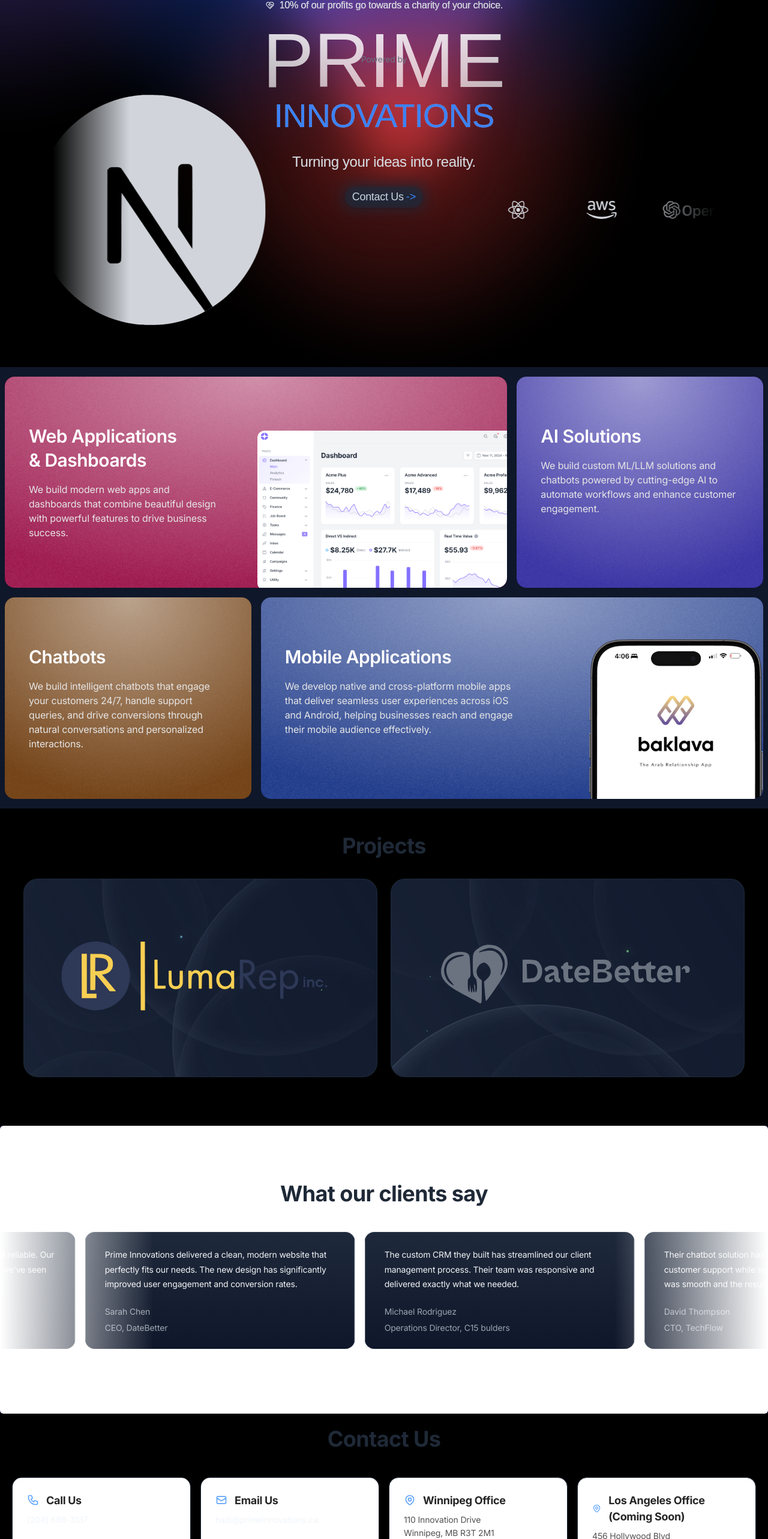
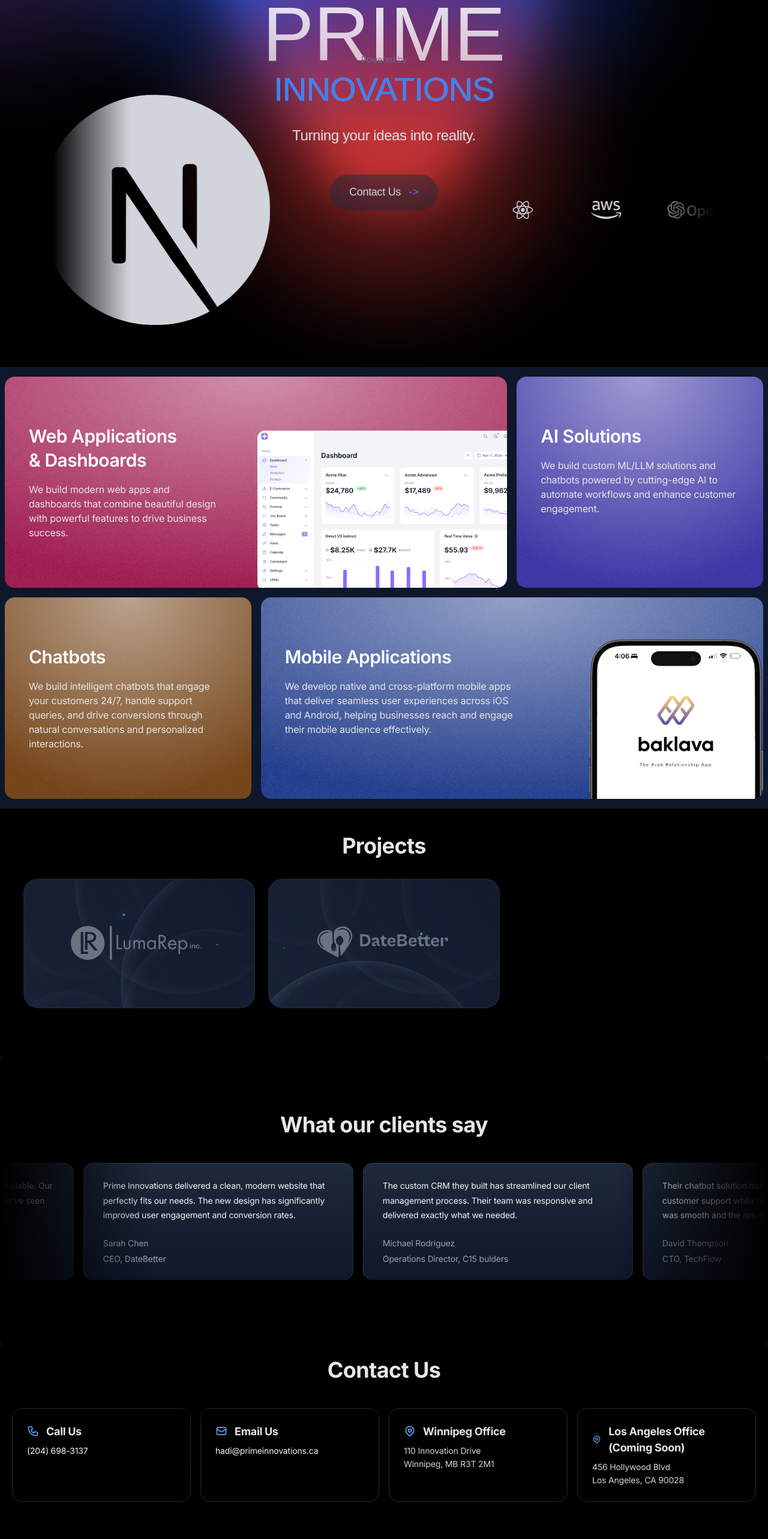
Before and after one commit to hadiabdul-ai/prime_innovations, a Next.js app: page / in a window 1280 px wide. Shown: the part 188-2754 px from the top of the page at 60% size. Built offline with nearby package versions, Linux system fonts and the light colour scheme.

Commit message:
enhancements fro ios safari

```diff
--- a/app/(default)/customers/customers-list.tsx
+++ b/app/(default)/customers/customers-list.tsx
@@ -44,7 +44,7 @@ export default function CustomersList() {
 
   return (
   <div className="max-w-[352px] mx-auto sm:max-w-[728px] lg:max-w-none pb-12 md:pb-20">
-    <Highlighter className="grid gap-6 sm:grid-cols-2 lg:grid-cols-2 group [&_*:nth-child(n+5):not(:nth-child(n+12))]:order-1 [&_*:nth-child(n+10):not(:nth-child(n+11))]:!order-2">
+    <Highlighter className="grid gap-6 sm:grid-cols-2 lg:grid-cols-3 group [&_*:nth-child(n+5):not(:nth-child(n+12))]:order-1 [&_*:nth-child(n+10):not(:nth-child(n+11))]:!order-2">
 
       {items.map((item, index) => (
         <div key={index}>
--- a/app/(default)/page.tsx
+++ b/app/(default)/page.tsx
@@ -133,9 +133,9 @@ export default function Home() {
     <>
       {/* <Hero /> */}
       <BackgroundGradientAnimation containerClassName="h-[100vh] relative">
-        <div className="absolute z-40 inset-0 flex items-center justify-center text-white px-4 pointer-events-none text-center -mt-20">
+        <div className="absolute z-40 inset-0 flex items-center justify-center text-white px-4 pointer-events-none text-center -mt-32">
           <div className="transition duration-250 ease-in-out bg-clip-text text-transparent drop-shadow-2xl bg-gradient-to-b from-white/95 to-white/30 font-montserrat flex flex-col items-center">
-            <span className="text-md text-gray-300 mb-4 flex items-center gap-2">
+            <span className="text-md text-gray-300 mb-6 flex items-center gap-2">
               <IconHeartHandshake className="w-4 h-4" />
               10% of our profits go towards a charity of your choice.
             </span>
@@ -143,13 +143,13 @@ export default function Home() {
             <span className="text-5xl md:text-6xl text-blue-500">INNOVATIONS</span>
             <span className="text-2xl text-gray-300 font-light mt-8">Turning your ideas into reality.</span>
             <div className="mt-6" data-aos="fade-down">
-              <div className="inline-flex relative before:absolute before:bg-gray-800 before:blur-md before:inset-0">
+              <div className="inline-flex">
                 <button
                   onClick={() => window.scrollTo({ top: document.documentElement.scrollHeight, behavior: 'smooth' })}
-                  className="btn-sm py-2 px-5 text-slate-300 hover:text-white transition duration-150 ease-in-out group bg-transparent relative before:absolute before:inset-0 before:bg-slate-800/50 before:rounded-full before:pointer-events-none shadow"
+                  className="btn-sm mt-6 text-slate-300 hover:text-white hover:bg-gray-900 transition duration-150 ease-in-out group bg-transparent relative before:absolute before:inset-0 before:bg-slate-800/50 before:rounded-full before:pointer-events-none shadow"
                 >
-                  <span className="relative inline-flex text-lg items-center">
-                    Contact Us  <span className="tracking-normal text-blue-500 group-hover:translate-x-0.5 transition-transform duration-150 ease-in-out ml-1"> -&gt;</span>
+                  <span className="relative py-3 px-5 inline-flex text-lg items-center">
+                    Contact Us &nbsp;<span className="tracking-normal text-blue-500 group-hover:translate-x-0.5 transition-transform duration-150 ease-in-out ml-1"> -&gt;</span>
                   </span>
                 </button>
               </div>
@@ -225,14 +225,16 @@ export default function Home() {
 
       {/* projects */}
       <div className="sm:px-4 md:px-4 pt-10 lg:px-10 lg:pt-10 bg-black">
-        <h1 className="text-center text-4xl mb-8 font-bold text-gray-800 dark:text-gray-200">Projects</h1>
-        <CustomersList />
+        <div className="max-w-7xl mx-auto">
+          <h1 className="text-center text-4xl mb-8 font-bold text-gray-200">Projects</h1>
+          <CustomersList />
+        </div>
       </div>
 
 
       {/* Testimonials */}
-      <div id="testimonials" className="h-[30rem] rounded-md flex flex-col antialiased bg-white dark:bg-black dark:bg-grid-white/[0.05] items-center justify-center relative overflow-hidden">
-        <h1 className="text-center text-4xl mb-6 font-bold text-gray-800 dark:text-gray-200">What our clients say</h1>
+      <div id="testimonials" className="h-[30rem] rounded-md flex flex-col antialiased bg-black dark:bg-black dark:bg-grid-white/[0.05] items-center justify-center relative overflow-hidden">
+        <h1 className="text-center text-4xl mb-6 font-bold text-gray-200">What our clients say</h1>
         <InfiniteMovingCards
           items={testimonials}
           direction="right"
@@ -242,14 +244,14 @@ export default function Home() {
 
       {/* Contact Us */}
       <div id="contact-us" className="grid grid-cols-1 p-5 bg-black lg:grid-cols-4 gap-4 mx-auto w-full">
-        <h1 className="text-center text-4xl mb-6 font-bold text-gray-800 dark:text-gray-200 lg:col-span-4">Contact Us</h1>
+        <h1 className="text-center text-4xl mb-6 font-bold text-gray-200 lg:col-span-4">Contact Us</h1>
         <a href="tel:2046983137" className="block border border-gray-800 hover:border-gray-700 hover:scale-[1.02] rounded-2xl overflow-hidden">
-          <div className="p-4 md:p-6 shadow-input bg-white dark:bg-black transition-transform cursor-pointer">
+          <div className="p-4 md:p-6 shadow-input bg-black transition-transform cursor-pointer">
             <div className="flex items-center gap-3">
               <svg className="w-5 h-5 text-blue-400" fill="none" stroke="currentColor" viewBox="0 0 24 24" xmlns="http://www.w3.org/2000/svg">
                 <path strokeLinecap="round" strokeLinejoin="round" strokeWidth={2} d="M3 5a2 2 0 012-2h3.28a1 1 0 01.948.684l1.498 4.493a1 1 0 01-.502 1.21l-2.257 1.13a11.042 11.042 0 005.516 5.516l1.13-2.257a1 1 0 011.21-.502l4.493 1.498a1 1 0 01.684.949V19a2 2 0 01-2 2h-1C9.716 21 3 14.284 3 6V5z" />
               </svg>
-              <h3 className="font-bold text-lg text-neutral-800 dark:text-neutral-200">
+              <h3 className="font-bold text-lg text-neutral-200">
                 Call Us
               </h3>
             </div>
@@ -260,12 +262,12 @@ export default function Home() {
         </a>
 
         <a href="mailto:hadi@primeinnovations.ca" className="block border border-gray-800 hover:border-gray-700 hover:scale-[1.02] rounded-2xl overflow-hidden">
-          <div className="p-4 md:p-6 shadow-input bg-white dark:bg-black transition-transform cursor-pointer">
+          <div className="p-4 md:p-6 shadow-input bg-black transition-transform cursor-pointer">
             <div className="flex items-center gap-3">
               <svg className="w-5 h-5 text-blue-400" fill="none" stroke="currentColor" viewBox="0 0 24 24" xmlns="http://www.w3.org/2000/svg">
                 <path strokeLinecap="round" strokeLinejoin="round" strokeWidth={2} d="M3 8l7.89 5.26a2 2 0 002.22 0L21 8M5 19h14a2 2 0 002-2V7a2 2 0 00-2-2H5a2 2 0 00-2 2v10a2 2 0 002 2z" />
               </svg>
-              <h3 className="font-bold text-lg text-neutral-800 dark:text-neutral-200">
+              <h3 className="font-bold text-lg text-neutral-200">
                 Email Us
               </h3>
             </div>
@@ -275,33 +277,33 @@ export default function Home() {
           </div>
         </a>
 
-        <div className="rounded-2xl p-4 md:p-6 shadow-input bg-white dark:bg-black border border-gray-800 transition-transform cursor-pointer">
+        <div className="rounded-2xl p-4 md:p-6 shadow-input bg-black border border-gray-800 transition-transform cursor-pointer">
           <div className="flex items-center gap-3">
             <svg className="w-5 h-5 text-blue-400" fill="none" stroke="currentColor" viewBox="0 0 24 24" xmlns="http://www.w3.org/2000/svg">
               <path strokeLinecap="round" strokeLinejoin="round" strokeWidth={2} d="M17.657 16.657L13.414 20.9a1.998 1.998 0 01-2.827 0l-4.244-4.243a8 8 0 1111.314 0z" />
               <path strokeLinecap="round" strokeLinejoin="round" strokeWidth={2} d="M15 11a3 3 0 11-6 0 3 3 0 016 0z" />
             </svg>
-            <h3 className="font-bold text-lg text-neutral-800 dark:text-neutral-200">
+            <h3 className="font-bold text-lg text-neutral-200">
               Winnipeg Office
             </h3>
           </div>
-          <p className="text-neutral-600 text-sm mt-2 dark:text-neutral-300">
+          <p className="text-sm mt-2 text-neutral-300">
             110 Innovation Drive<br />
             Winnipeg, MB R3T 2M1
           </p>
         </div>
 
-        <div className="rounded-2xl p-4 md:p-6 shadow-input bg-white dark:bg-black border border-gray-800 transition-transform cursor-pointer">
+        <div className="rounded-2xl p-4 md:p-6 shadow-input bg-black border border-gray-800 transition-transform cursor-pointer">
           <div className="flex items-center gap-3">
             <svg className="w-5 h-5 text-blue-400" fill="none" stroke="currentColor" viewBox="0 0 24 24" xmlns="http://www.w3.org/2000/svg">
               <path strokeLinecap="round" strokeLinejoin="round" strokeWidth={2} d="M17.657 16.657L13.414 20.9a1.998 1.998 0 01-2.827 0l-4.244-4.243a8 8 0 1111.314 0z" />
               <path strokeLinecap="round" strokeLinejoin="round" strokeWidth={2} d="M15 11a3 3 0 11-6 0 3 3 0 016 0z" />
             </svg>
-            <h3 className="font-bold text-lg text-neutral-800 dark:text-neutral-200">
+            <h3 className="font-bold text-lg text-neutral-200">
               Los Angeles Office (Coming Soon)
             </h3>
           </div>
-          <p className="text-neutral-600 text-sm mt-2 dark:text-neutral-300">
+          <p className="text-sm mt-2 text-neutral-300">
             456 Hollywood Blvd<br />
             Los Angeles, CA 90028
           </p>
--- a/app/layout.tsx
+++ b/app/layout.tsx
@@ -9,8 +9,8 @@ const inter = Inter({
 })
 
 export const metadata = {
-  title: 'Create Next App',
-  description: 'Generated by create next app',
+  title: 'Prime Innovations',
+  description: 'Turning your ideas into reality',
 }
 
 export default function RootLayout({
--- a/components/ui/background-gradient-animation.tsx
+++ b/components/ui/background-gradient-animation.tsx
@@ -1,6 +1,11 @@
 "use client";
 import { cn } from "@/lib/utils";
 import { useEffect, useRef, useState } from "react";
+
+const getAdjustedColor = (color: string, isSafari: boolean) => {
+  if (!isSafari) return color;
+  return color.split(",").map(val => Math.min(255, parseInt(val) * 1.15)).join(",");
+};
 
 export const BackgroundGradientAnimation = ({
   gradientBackgroundStart = "rgb(0, 0, 0)", // Black
@@ -39,6 +44,11 @@ export const BackgroundGradientAnimation = ({
   const [curY, setCurY] = useState(0);
   const [tgX, setTgX] = useState(0);
   const [tgY, setTgY] = useState(0);
+  const [isSafari, setIsSafari] = useState(false);
+  useEffect(() => {
+    setIsSafari(/^((?!chrome|android).)*safari/i.test(navigator.userAgent));
+  }, []);
+
   useEffect(() => {
     document.body.style.setProperty(
       "--gradient-background-start",
@@ -48,15 +58,15 @@ export const BackgroundGradientAnimation = ({
       "--gradient-background-end",
       gradientBackgroundEnd
     );
-    document.body.style.setProperty("--first-color", firstColor);
-    document.body.style.setProperty("--second-color", secondColor);
-    document.body.style.setProperty("--third-color", thirdColor);
-    document.body.style.setProperty("--fourth-color", fourthColor);
-    document.body.style.setProperty("--fifth-color", fifthColor);
+    document.body.style.setProperty("--first-color", getAdjustedColor(firstColor, isSafari));
+    document.body.style.setProperty("--second-color", getAdjustedColor(secondColor, isSafari));
+    document.body.style.setProperty("--third-color", getAdjustedColor(thirdColor, isSafari));
+    document.body.style.setProperty("--fourth-color", getAdjustedColor(fourthColor, isSafari));
+    document.body.style.setProperty("--fifth-color", getAdjustedColor(fifthColor, isSafari));
     document.body.style.setProperty("--pointer-color", pointerColor);
     document.body.style.setProperty("--size", size);
     document.body.style.setProperty("--blending-value", blendingValue);
-  }, []);
+  }, [isSafari]);
 
   useEffect(() => {
     function move() {
@@ -80,11 +90,6 @@ export const BackgroundGradientAnimation = ({
       setTgY(event.clientY - rect.top);
     }
   };
-
-  const [isSafari, setIsSafari] = useState(false);
-  useEffect(() => {
-    setIsSafari(/^((?!chrome|android).)*safari/i.test(navigator.userAgent));
-  }, []);
 
   return (
     <div
@@ -115,7 +120,7 @@ export const BackgroundGradientAnimation = ({
       <div
         className={cn(
           "gradients-container h-full w-full blur-lg",
-          isSafari ? "blur-2xl" : "[filter:url(#blurMe)_blur(40px)]"
+          isSafari ? "blur-xl opacity-[0.85]" : "[filter:url(#blurMe)_blur(40px)]"
         )}
       >
         <div
@@ -124,7 +129,7 @@ export const BackgroundGradientAnimation = ({
             `[mix-blend-mode:var(--blending-value)] w-[var(--size)] h-[var(--size)] top-[calc(50%-var(--size)/2)] left-[calc(50%-var(--size)/2)]`,
             `[transform-origin:center_center]`,
             `animate-first`,
-            `opacity-70`
+            isSafari ? "opacity-100" : "opacity-90"
           )}
         ></div>
         <div
@@ -133,7 +138,7 @@ export const BackgroundGradientAnimation = ({
             `[mix-blend-mode:var(--blending-value)] w-[var(--size)] h-[var(--size)] top-[calc(50%-var(--size)/2)] left-[calc(50%-var(--size)/2)]`,
             `[transform-origin:calc(50%-400px)]`,
             `animate-second`,
-            `opacity-70`
+            isSafari ? "opacity-100" : "opacity-90"
           )}
         ></div>
         <div
@@ -142,7 +147,7 @@ export const BackgroundGradientAnimation = ({
             `[mix-blend-mode:var(--blending-value)] w-[var(--size)] h-[var(--size)] top-[calc(50%-var(--size)/2)] left-[calc(50%-var(--size)/2)]`,
             `[transform-origin:calc(50%+400px)]`,
             `animate-third`,
-            `opacity-70`
+            isSafari ? "opacity-100" : "opacity-90"
           )}
         ></div>
         <div
@@ -151,7 +156,7 @@ export const BackgroundGradientAnimation = ({
             `[mix-blend-mode:var(--blending-value)] w-[var(--size)] h-[var(--size)] top-[calc(50%-var(--size)/2)] left-[calc(50%-var(--size)/2)]`,
             `[transform-origin:calc(50%-200px)]`,
             `animate-fourth`,
-            `opacity-70`
+            isSafari ? "opacity-100" : "opacity-90"
           )}
         ></div>
         <div
@@ -160,7 +165,7 @@ export const BackgroundGradientAnimation = ({
             `[mix-blend-mode:var(--blending-value)] w-[var(--size)] h-[var(--size)] top-[calc(50%-var(--size)/2)] left-[calc(50%-var(--size)/2)]`,
             `[transform-origin:calc(50%-800px)_calc(50%+800px)]`,
             `animate-fifth`,
-            `opacity-70`
+            isSafari ? "opacity-100" : "opacity-90"
           )}
         ></div>
 
```
Also changed, not shown: public/images/Lumarep-logo.svg, public/images/datebetter-logo.svg.
